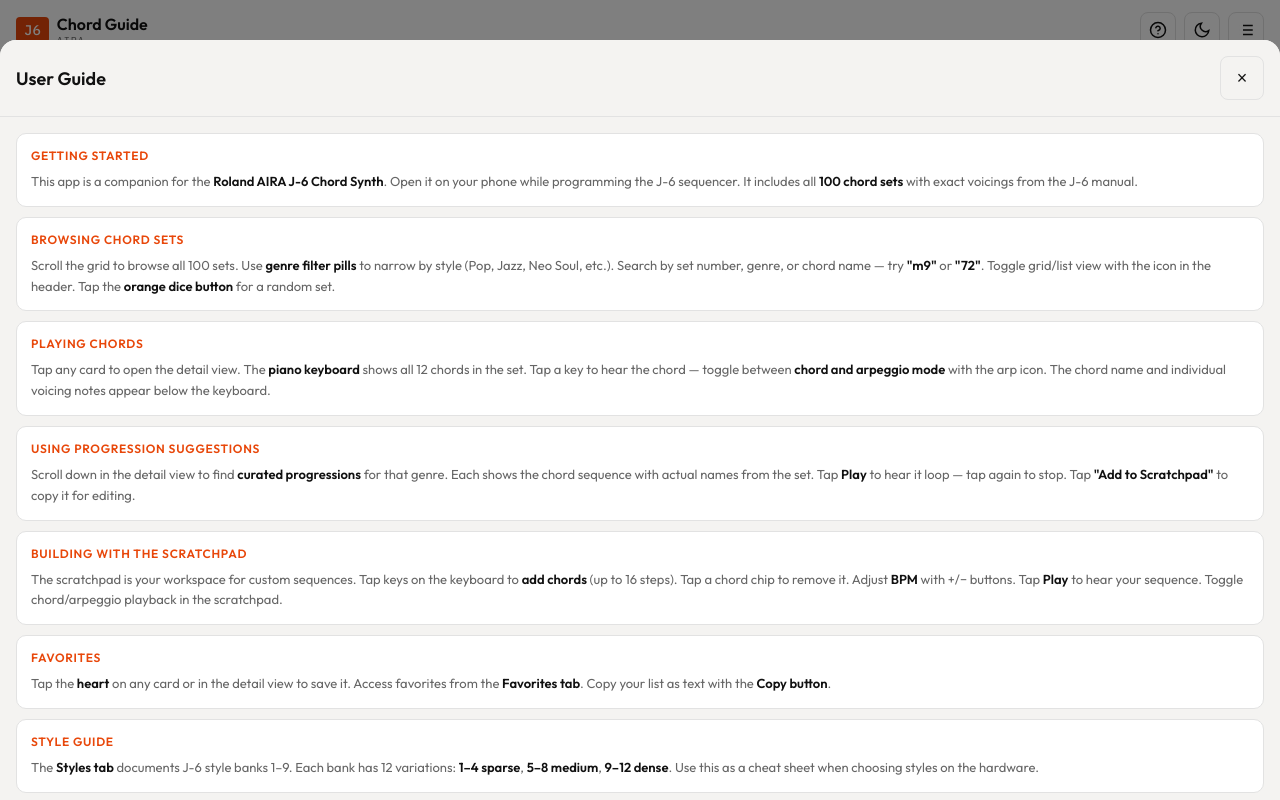
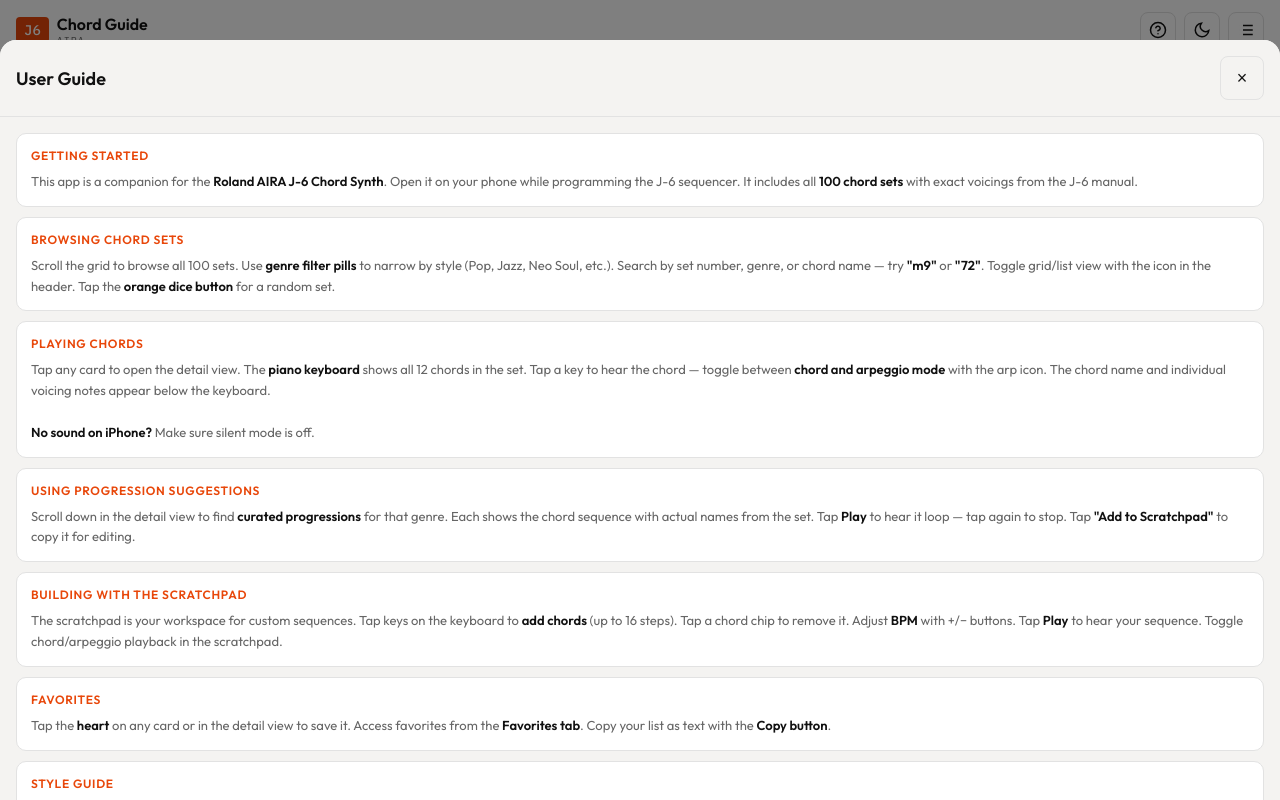
Before and after one commit to Zachary-Roland/roland-j6-chord-engine, a React (Vite) app: page / in a window 1280 px wide. Both pictures are taken after a click on the button 1158 px from the left and 30 px from the top of the page. Shown: the top 800 px of the page. Built offline with nearby package versions, Linux system fonts and the light colour scheme.

Commit message:
docs: add silent mode note to user guide audio section
Co-Authored-By: Claude Opus 4.6 (1M context) <noreply@anthropic.com>

```diff
--- a/src/components/UserGuide.jsx
+++ b/src/components/UserGuide.jsx
@@ -30,6 +30,8 @@ export default function UserGuide({ onClose }) {
             <div className="user-guide-section-title">Playing Chords</div>
             <div className="user-guide-text">
               Tap any card to open the detail view. The <strong>piano keyboard</strong> shows all 12 chords in the set. Tap a key to hear the chord — toggle between <strong>chord and arpeggio mode</strong> with the arp icon. The chord name and individual voicing notes appear below the keyboard.
+              <br /><br />
+              <strong>No sound on iPhone?</strong> Make sure silent mode is off.
             </div>
           </div>
 
```
